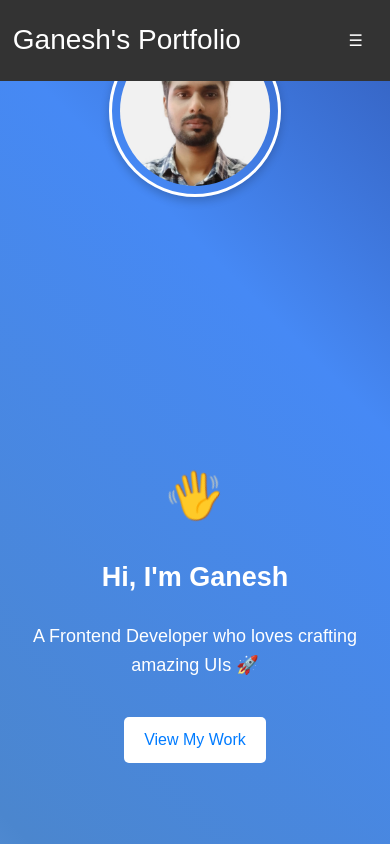
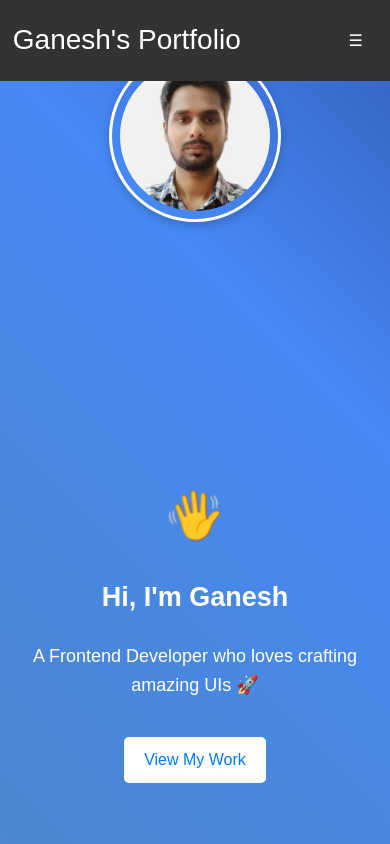
Before and after one commit to gvrnganesh/ganesh-portfolio, a React (Create React App) app: page / in a window 390 px wide. Shown: the top 844 px of the page. Built offline with nearby package versions, Linux system fonts and the light colour scheme.

Commit message:
responsive update

```diff
--- a/src/components/About.css
+++ b/src/components/About.css
@@ -48,7 +48,7 @@
 
   .about h2 {
       font-size: 1.6rem;
-      padding-top: 15px;
+      padding-top: 30px;
   }
 
   .about p {
--- a/src/components/Hero.css
+++ b/src/components/Hero.css
@@ -97,11 +97,12 @@
   .hero {
     flex-direction: column;
     text-align: center;
-    padding-top: 25px;
+    padding-top: 50px;
   }
 
   .hero-left {
     width: 100%;
+    margin-bottom: 10px;
   }
 
   .hero-right {
--- a/src/components/Projects.css
+++ b/src/components/Projects.css
@@ -84,7 +84,7 @@
 
     .projects h2 {
       font-size: 1.8rem;
-      padding-top: 15px;
+      padding-top: 30px;
     }
 
     .projects-grid {
```
